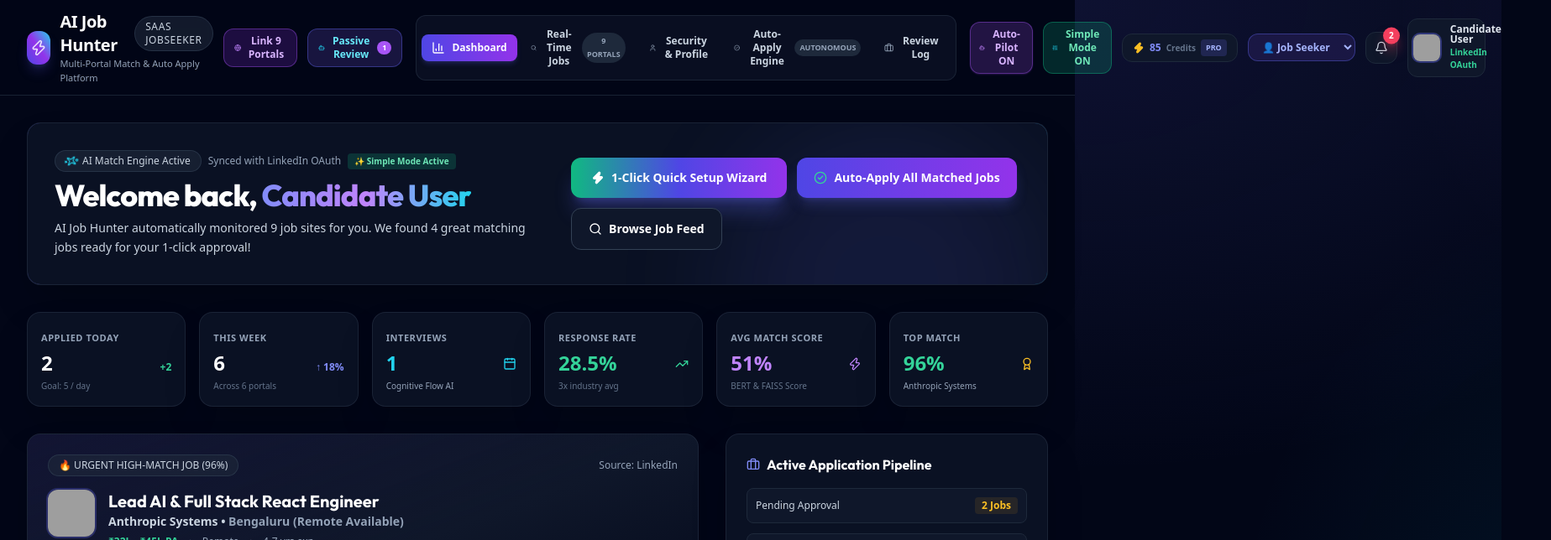
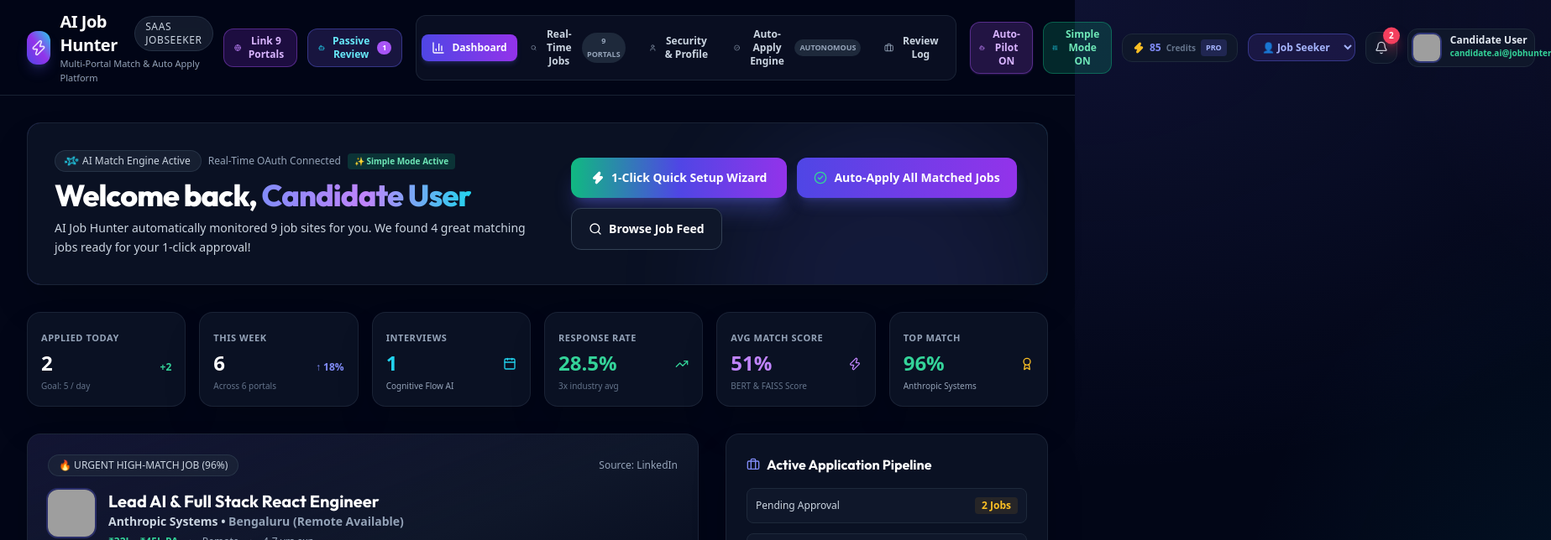
Before and after one commit to vijaymahes9080/AI-Job-Hunter-Intelligent-Job-Matching-Auto-Apply, a React (Vite) app: page / in a window 1280 px wide. Shown: the top 644 px of the page at 84% size, 1847 px wide, since content can reach past the window. Built offline with nearby package versions, Linux system fonts and the light colour scheme; grey boxes are pictures that could not be loaded.

Commit message:
fix: remove hardcoded LinkedIn OAuth badge and replace with dynamic user authentication email status

```diff
--- a/src/components/CandidateProfile.tsx
+++ b/src/components/CandidateProfile.tsx
@@ -126,7 +126,7 @@ export const CandidateProfileView: React.FC<CandidateProfileProps> = ({
             <svg className="w-4 h-4 fill-current" viewBox="0 0 24 24">
               <path d="M19 3a2 2 0 0 1 2 2v14a2 2 0 0 1-2 2H5a2 2 0 0 1-2-2V5a2 2 0 0 1 2-2h14m-.5 15.5v-5.3a3.26 3.26 0 0 0-3.26-3.26c-.85 0-1.84.52-2.28 1.3v-1.11h-2.79v8.37h2.79v-4.93c0-.77.62-1.4 1.39-1.4a1.4 1.4 0 0 1 1.4 1.4v4.93h2.75M6.88 8.56a1.68 1.68 0 0 0 1.68-1.68c0-.93-.75-1.69-1.68-1.69a1.69 1.69 0 0 0-1.69 1.69c0 .93.76 1.68 1.69 1.68m1.39 9.94v-8.37H5.5v8.37h2.77z"/>
             </svg>
-            <span>Sync LinkedIn</span>
+            <span>Security Auth Login</span>
           </button>
 
           <button
--- a/src/components/Dashboard.tsx
+++ b/src/components/Dashboard.tsx
@@ -56,7 +56,7 @@ export const Dashboard: React.FC<DashboardProps> = ({
                 <Sparkles className="w-3.5 h-3.5 text-cyan-400 animate-spin" />
                 AI Match Engine Active
               </span>
-              <span className="text-xs text-slate-400 font-medium">Synced with LinkedIn OAuth</span>
+              <span className="text-xs text-slate-400 font-medium">Real-Time OAuth Connected</span>
               {simpleMode && (
                 <span className="px-2 py-0.5 rounded bg-emerald-500/20 text-emerald-300 text-[10px] font-bold">
                   ✨ Simple Mode Active
--- a/src/components/Navbar.tsx
+++ b/src/components/Navbar.tsx
@@ -314,8 +314,8 @@ export const Navbar: React.FC<NavbarProps> = ({
               <div className="flex items-center gap-1.5">
                 <span className="text-xs font-bold text-slate-200 leading-none">{profile.name}</span>
               </div>
-              <span className="text-[10px] text-emerald-400 font-semibold flex items-center gap-1 mt-0.5">
-                LinkedIn OAuth
+              <span className="text-[10px] text-emerald-400 font-semibold flex items-center gap-1 mt-0.5 truncate max-w-[120px]">
+                {profile.email || 'Authenticated'}
               </span>
             </div>
           </div>
```
